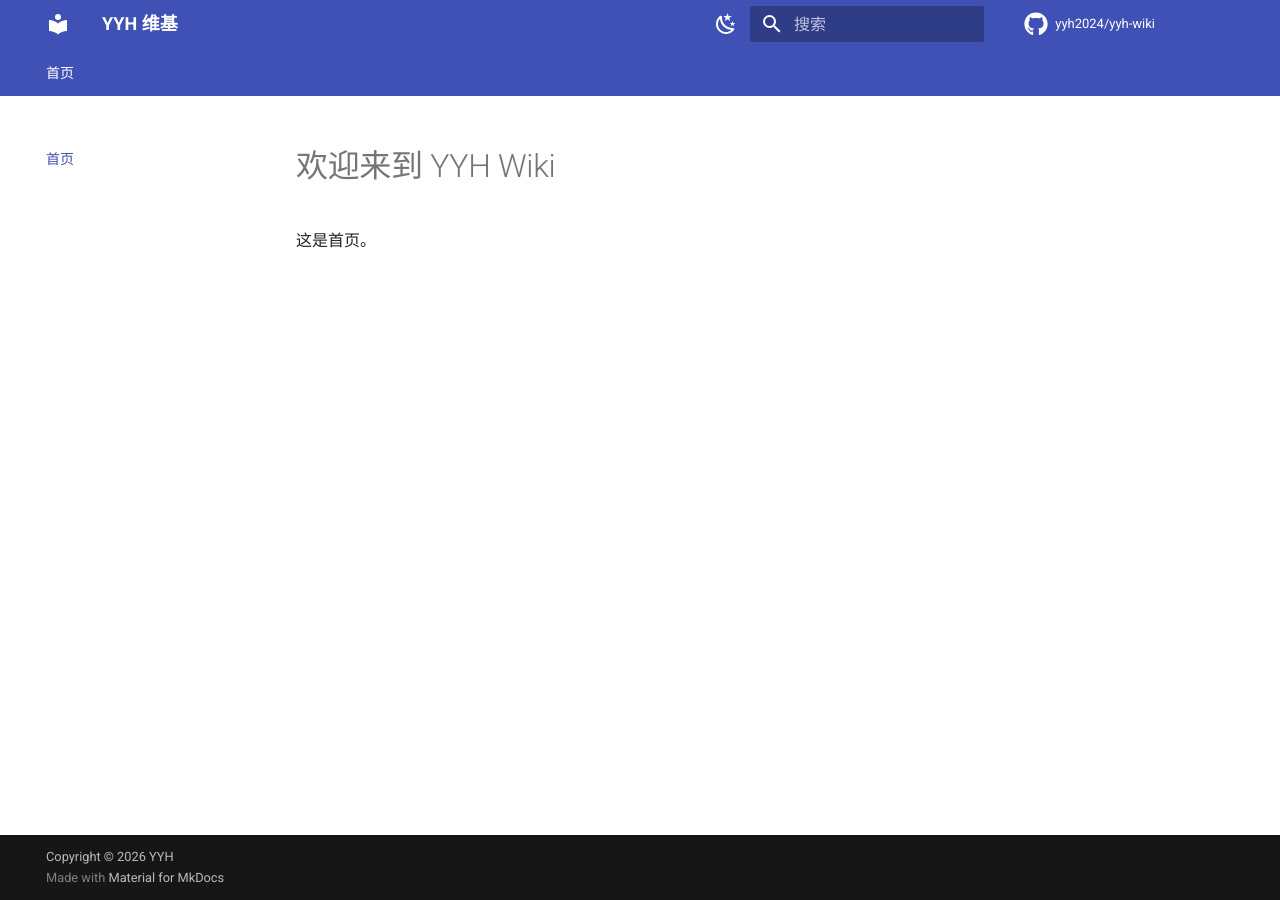
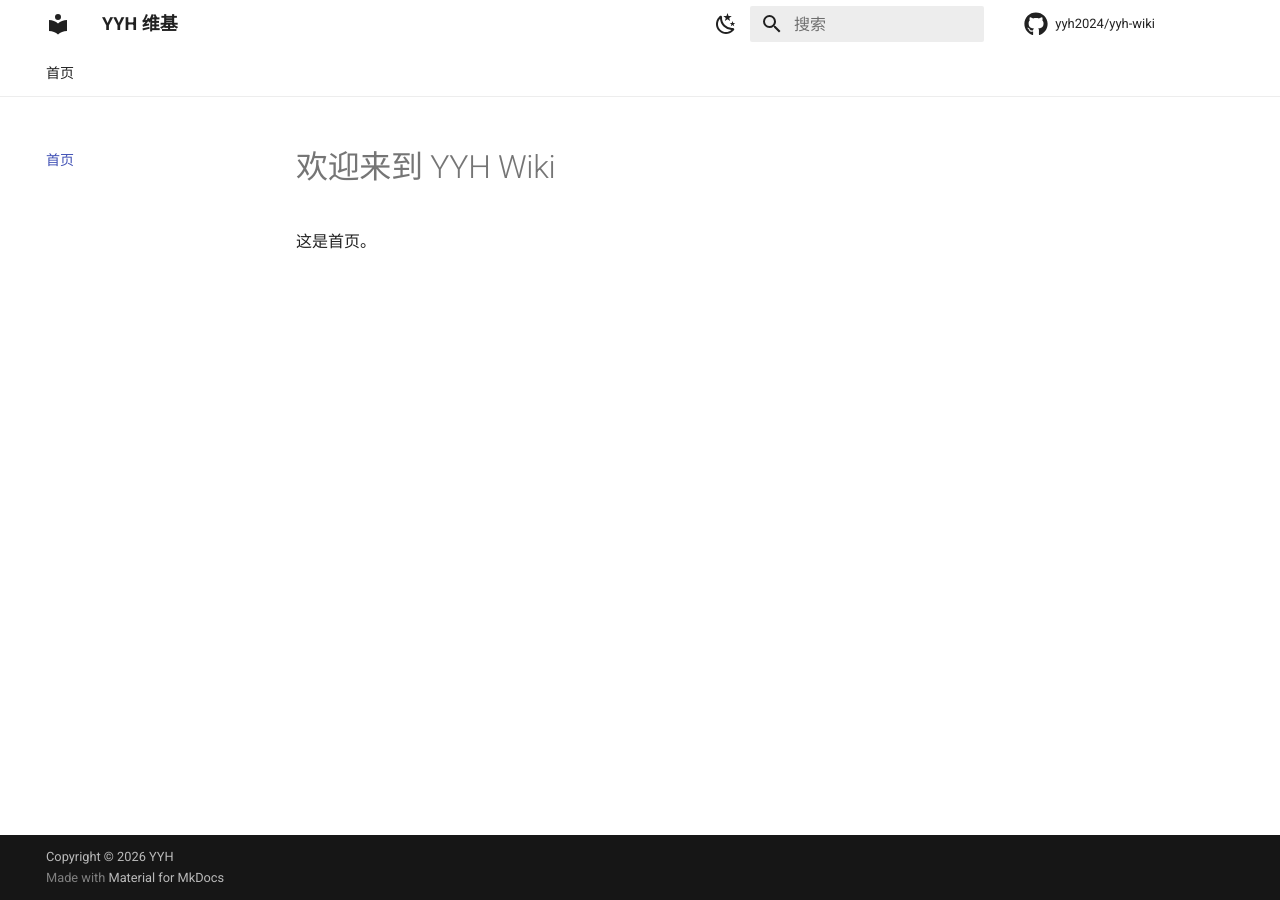
Before and after one commit to yyh2024/yyh-wiki, an MkDocs documentation site: the page built from docs/index.md, in a window 1280 px wide. Built offline with MkDocs 1.6.1 and Material for MkDocs 9.7.7, drawn with Linux system fonts in a browser that asks for light colours; comment, search, counter and statistics services are not loaded.

Commit message:
Change primary color to white and black for themes

```diff
--- a/mkdocs.yml
+++ b/mkdocs.yml
@@ -31,14 +31,14 @@ theme:
   palette:
     - media: "(prefers-color-scheme: light)"
       scheme: default
-      primary: indigo
+      primary: white
       accent: indigo
       toggle:
         icon: material/weather-night
         name: 切换到暗色模式
     - media: "(prefers-color-scheme: dark)"
       scheme: slate
-      primary: indigo
+      primary: black
       accent: indigo
       toggle:
         icon: material/weather-sunny
```
